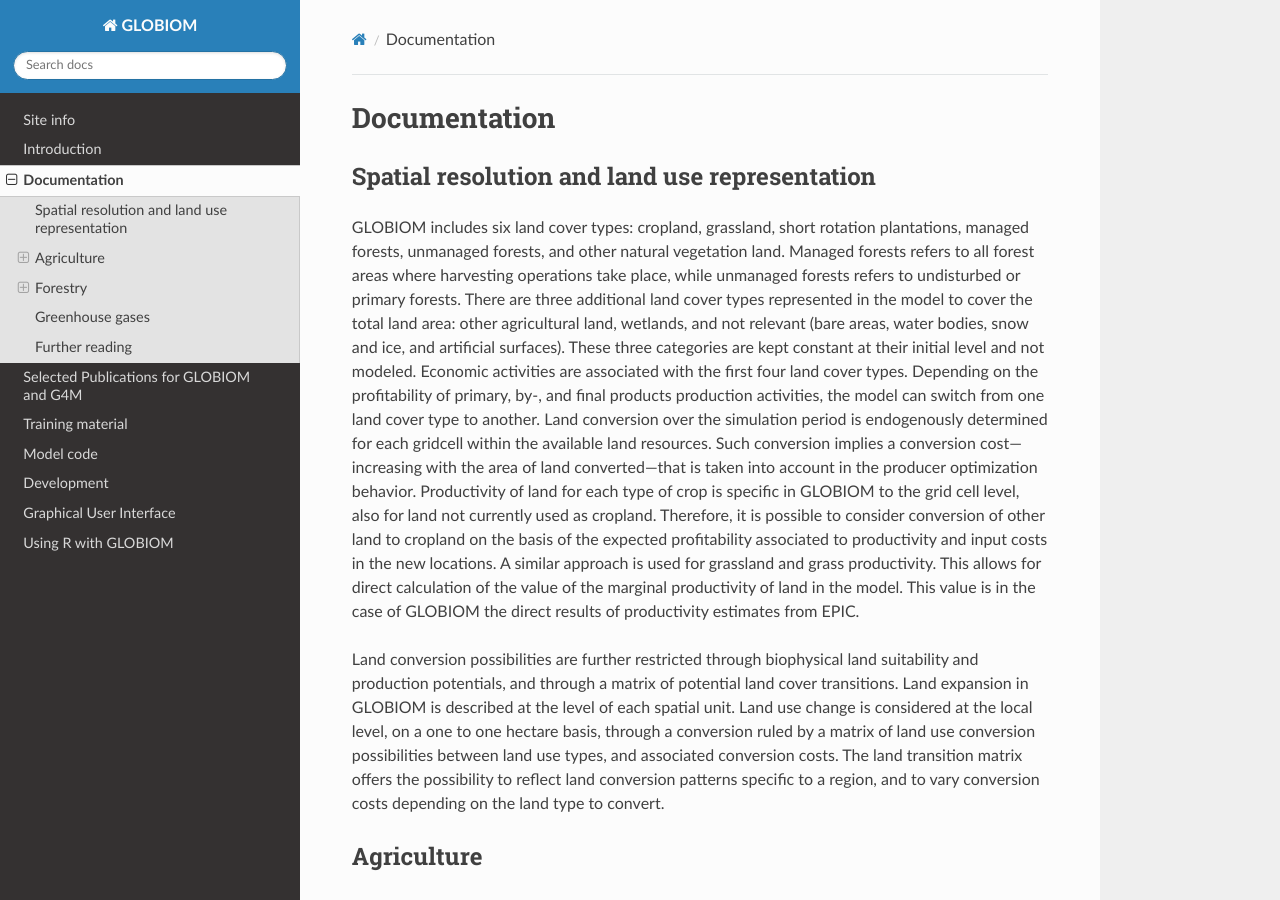
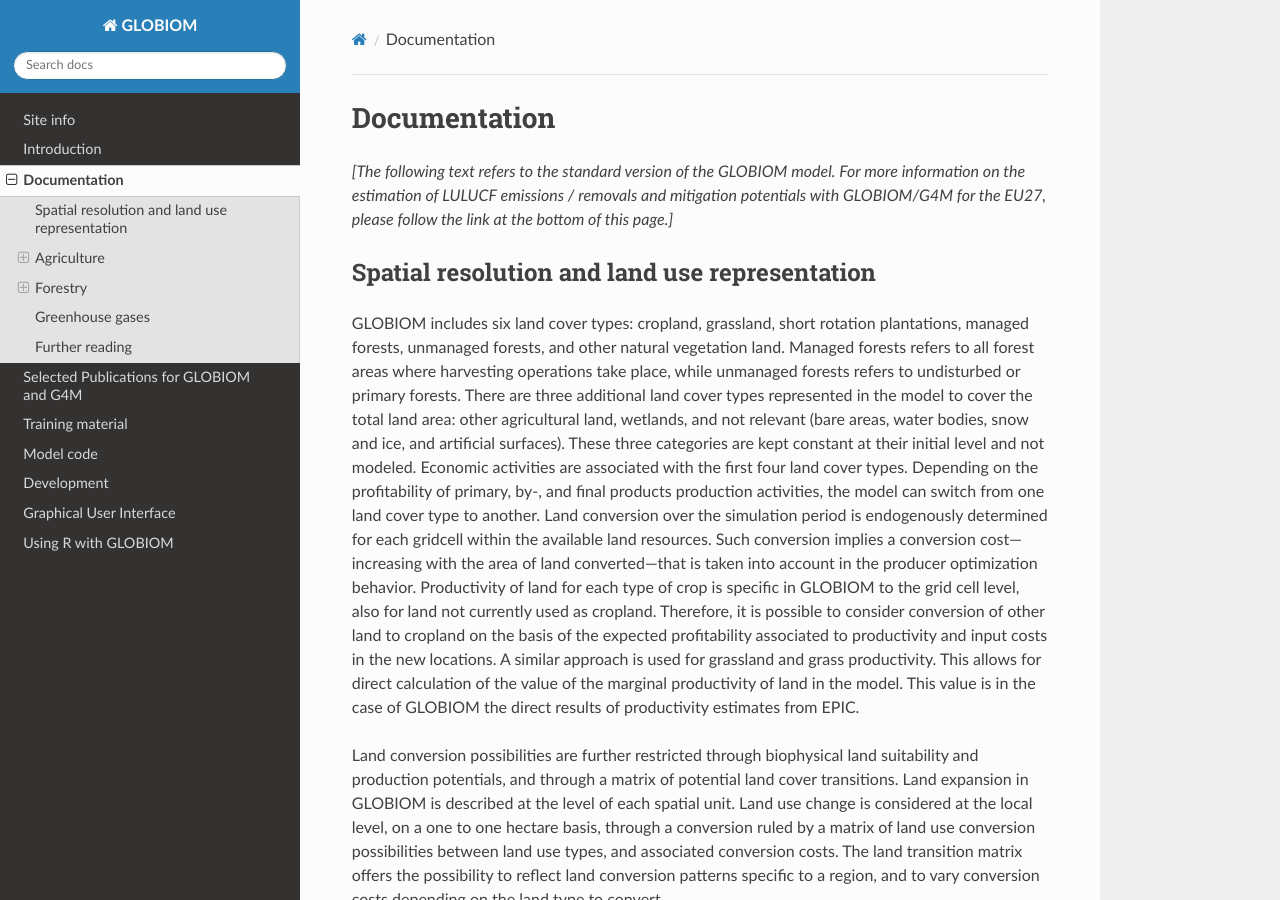
Before and after one commit to iiasa/GLOBIOM_doc, a Sphinx documentation site: the page built from source/documentation.rst, in a window 1280 px wide and 900 px high. Built offline with Sphinx 7.4.7 and the Read the Docs theme 2.0.0, drawn with Linux system fonts in a browser that asks for light colours; pages that are not in the unit, such as notebooks, are missing from menus; some of the changed text lies outside the part shown.

Commit message:
Update documentation.rst
Add documentation for estimating LULUCF emissions / removals and mitigation potentials with GLOBIOM/G4M for the EU27.

```diff
--- a/source/documentation.rst
+++ b/source/documentation.rst
@@ -2,6 +2,8 @@
 
 Documentation
 =============
+
+*[The following text refers to the standard version of the GLOBIOM model. For more information on the estimation of LULUCF emissions / removals and mitigation potentials with GLOBIOM/G4M for the EU27, please follow the link at the bottom of this page.]*
 
 .. _spatial:
 
@@ -72,3 +74,5 @@
 The `GLOBIOM Documentation PDF <https://pure.iiasa.ac.at/id/eprint/18996/1/GLOBIOM_Documentation.pdf>`_
 provides a detailed description of the main features of the GLOBIOM model, as present in the
 standard global version.
+
+`Documentation for estimating LULUCF emissions / removals and mitigation potentials with GLOBIOM/G4M <GLOBIOM-G4M_documentation_LULUCF_2024.pdf>`_ for the EU27.
```
